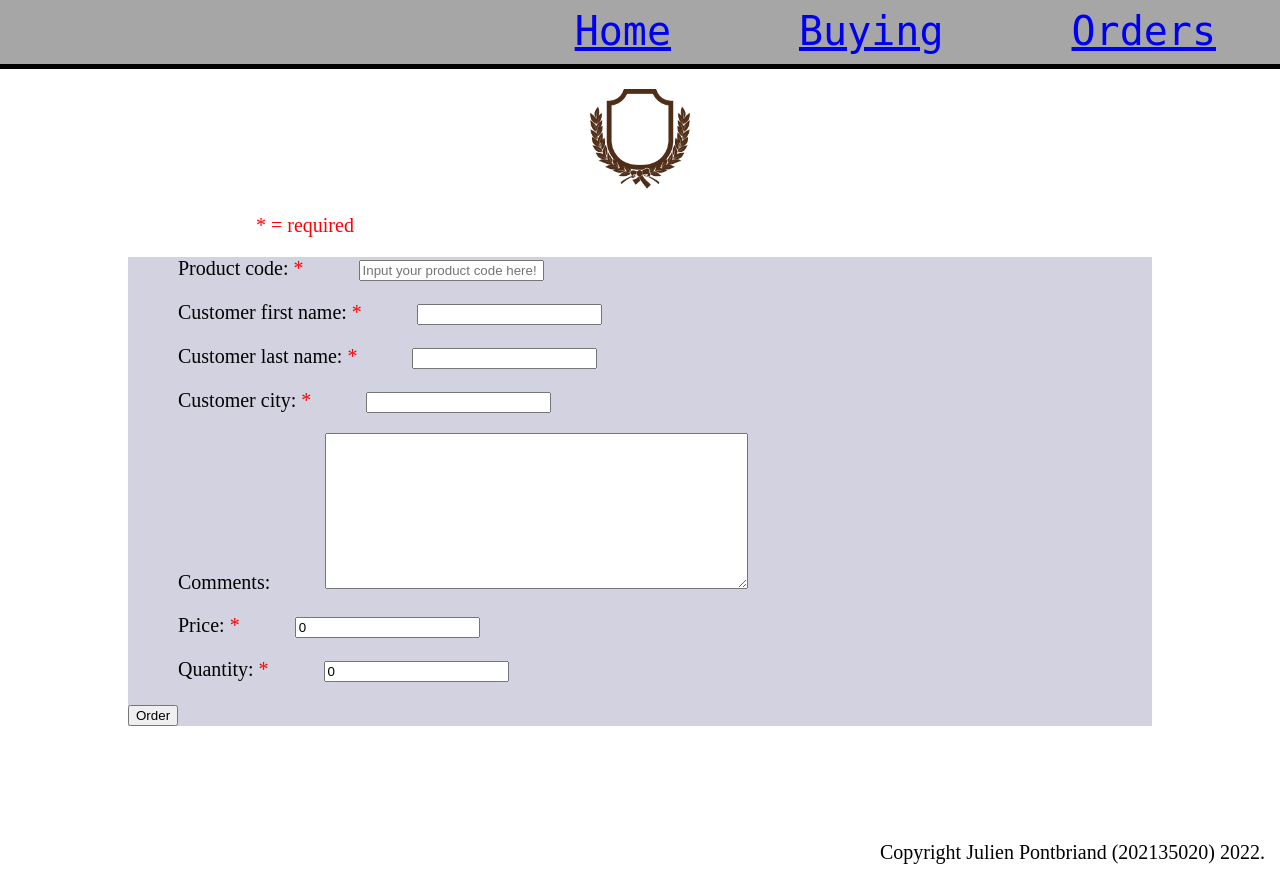
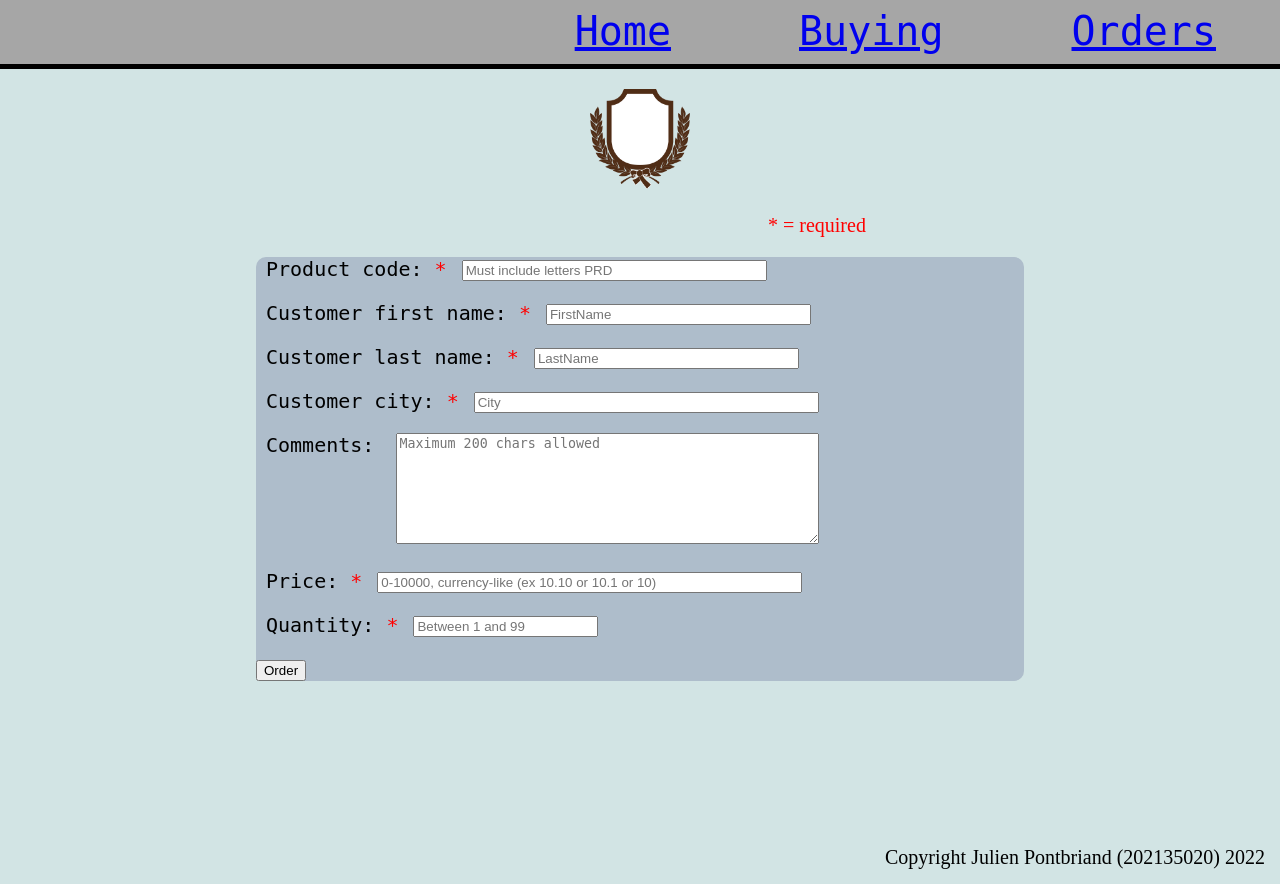
Before and after one commit to NullZeal/php-website, a PHP site: page /buying.php in a window 1280 px wide. Run offline with PHP 8.4, Linux system fonts and the light colour scheme; data that the repository does not hold is empty.

Commit message:
Pretty much finished the buying page validations Still need to create the json string file

```diff
--- a/buying.php
+++ b/buying.php
@@ -16,8 +16,8 @@ $firstName = "";
 $lastName = "";
 $city = "";
 $comments = "";
-$price = 0;
-$quantity = 0;
+$price = "";
+$quantity = "";
 
 #Validation content for all the fields
 $validationProductCode = "";
@@ -25,92 +25,131 @@ $validationFirstName = "";
 $validationLastName = "";
 $validationCity = "";
 $validationComments = "";
-$valiationPrice = 0;
-$validationQuantity = 0;
+$validationPrice = "";
+$validationQuantity = "";
 
 $errorsOccured = false;
 $orderConfirmation = "";
 
 
+
+// function taken from
+// https://stackoverflow.com/questions/4982291/how-to-check-if-an-entered-value-is-currency
+
+function isCurrency($number)
+{
+  return preg_match("/^-?[0-9]+(?:\.[0-9]{1,2})?$/", $number);
+}
+
+function isAnInt($number)
+{
+  return preg_match("/^[0-9]+$/", $number);
+}
+
 if (isset($_POST["buyingPage"])) {
 
-    $productCode = htmlspecialchars($_POST["productCode"]) ;
+    $productCode = htmlspecialchars($_POST["productCode"]);
     $firstName = htmlspecialchars($_POST["firstName"]);
     $lastName = htmlspecialchars($_POST["lastName"]);
-    $city = htmlspecialchars($_POST["city"]) ;
+    $city = htmlspecialchars($_POST["city"]);
     $comments = htmlspecialchars($_POST["comments"]);
     $price = htmlspecialchars($_POST["price"]);
     $quantity = htmlspecialchars($_POST["quantity"]);
 
-    switch ($productCode){
-        case "":
+    if($productCode == ""){
         $validationProductCode = "The product code cannot be empty";
         $errorsOccured = true;
-            break;
-        case strlen($productCode) > 25:
+    }
+    elseif (mb_strlen($productCode) > 25){
         $validationProductCode = "The product code cannot be over 25 characters";
         $errorsOccured = true;
-            break;
-        case stristr($productCode,"prd") == false:
+    }
+    elseif (stristr($productCode, "prd") == false) {
         $validationProductCode = "Product code must contain the letters PRD";
         $errorsOccured = true;
-            break;
-        default:
     }
 
-    switch ($firstName){
-        case "":
-            $validationProductCode = "The first name cannot be empty";
+    if ($firstName == ""){
+        $validationFirstName = "The first name cannot be empty";
         $errorsOccured = true;
-            break;
-        case strlen($firstName) > 20:
+    }
+    elseif(mb_strlen($firstName) > 20){
         $validationFirstName = "The first name cannot be over 20 characters";
         $errorsOccured = true;
-            break;
-        default:
     }
 
-    switch ($lastName){
-        case "":
-            $validationProductCode = "The last name cannot be empty";
+    if ($lastName == ""){
+        $validationLastName = "The last name cannot be empty";
         $errorsOccured = true;
-            break;
-        case strlen($lastName) > 20:
+    }
+    elseif(mb_strlen($lastName) > 20){
         $validationLastName = "The last name cannot be over 20 characters";
         $errorsOccured = true;
-            break;
-        default:
     }
 
-    switch ($city){
-        case "":
-            $validationProductCode = "The city name cannot be empty";
+    if ($city == ""){
+        $validationCity = "The city name cannot be empty";
             $errorsOccured = true;
-            break;
-        case strlen($city) > 20:
+    }
+    elseif(mb_strlen($city) > 30){
         $validationCity = "The city name cannot be over 30 characters";
         $errorsOccured = true;
-            break;
-        default:
+    }
+
+    if (mb_strlen($comments) > 200){
+        $validationComments = "The comment section cannot contain more than 200 characters";
+        $errorsOccured = true;
+    }
+
+    if(!isCurrency($price)){
+        $validationPrice = "The price must be a numeric, currency-like value";
+        $errorsOccured = true;
+    }
+    elseif ((float)$price < 0) {
+        $validationPrice = "The price cannot be a negative value";
+        $errorsOccured = true;
+    }
+    elseif($price > 10000){
+        $validationPrice = "The price cannot be a over 10k";
+        $errorsOccured = true;
+    }
+
+    if(!is_numeric($quantity)){
+        $validationQuantity = "The quantity must be a numeric value";
+        $errorsOccured = true;
+    }
+    elseif(!filter_var((float)$quantity, FILTER_VALIDATE_INT)){
+        $validationQuantity = "The quantity must be an integer value";
+        $errorsOccured = true;
+    }
+    elseif ((int)$quantity < 1) {
+        $validationQuantity = "The quantity cannot be a under 1";
+        $errorsOccured = true;
+    }
+    elseif ((int)$quantity > 99) {
+        $validationQuantity = "The quantity cannot be a over 99";
+        $errorsOccured = true;
     }
 
 
-
     #if no errors occured
-    if($errorsOccured == false){
+    if ($errorsOccured == false) {
         $orderConfirmation = "Your order was complete!";
-        $productCode = "" ;
+        $productCode = "";
         $firstName = "";
         $lastName = "";
-        $city = "" ;
+        $city = "";
         $comments = "";
         $price = "";
         $quantity = "";
     }
 
+    $subtotal = (int)$quantity * (float)$price;
+
 }
 
-function generateRedStar(){
+function generateRedStar()
+{
     echo "<span id='red'>*</span>";
 }
 
@@ -121,15 +160,13 @@ function generateBuyingPage($productCode,
     $comments,
     $price,
     $quantity,
-
     $validationProductCode,
     $validationFirstName,
-    $validationLastName ,
+    $validationLastName,
     $validationCity,
     $validationComments,
-    $valiationPrice ,
+    $valiationPrice,
     $validationQuantity,
-
     $orderConfirmation,
     $errorsOccured)
 {
@@ -148,69 +185,95 @@ function generateBuyingPage($productCode,
                 <label>Product code: <?php generateRedStar(); ?></label>
                 <input type="text"
                        name="productCode"
-                               value="<?php echo $productCode?>"
-                               placeholder="Input your product code here!">
-
+                       value="<?php echo $productCode ?>"
+                       placeholder="Must include letters PRD"
+                       size="35"
+                       maxlength="25">
                 <span style="color:red"><?php echo $validationProductCode; ?></span>
             </p>
 
             <p>
                 <label>Customer first name: <?php generateRedStar(); ?></label>
-                        <input  type="text" name="firstName" value="<?php echo $firstName?>">
-                        <span style="color:red"><?php echo $validationErrorModel; ?></span>
+                <input
+                    type="text"
+                    name="firstName"
+                    value="<?php echo $firstName ?>"
+                    placeholder="FirstName"
+                    size="30"
+                    maxlength="20">
+                <span style="color:red"><?php echo $validationFirstName; ?></span>
             </p>
 
             <p>
                 <label>Customer last name: <?php generateRedStar(); ?></label>
-                        <input  type="text" name="lastName" value="<?php echo $lastName?>">
-                        <span style="color:red"><?php echo $validationErrorYear; ?></span>
+                <input
+                    type="text"
+                    name="lastName"
+                    value="<?php echo $lastName ?>"
+                    placeholder="LastName"
+                    size="30"
+                    maxlength="20">
+                <span style="color:red"><?php echo $validationLastName; ?></span>
             </p>
 
             <p>
                 <label>Customer city: <?php generateRedStar(); ?></label>
-                        <input  type="text" name="city" value="<?php echo $city?>">
-                        <span style="color:red"><?php echo $validationErrorYear; ?></span>
+                <input
+                    type="text"
+                    name="city"
+                    value="<?php echo $city ?>"
+                    placeholder="City"
+                    size="40"
+                    maxlength="30">
+                <span style="color:red"><?php echo $validationCity; ?></span>
             </p>
 
             <p>
                 <label>Comments: </label>
                 <textarea name="comments"
-                                  value="<?php echo $comments?>"
-                                  rows="10"
+                          placeholder="Maximum 200 chars allowed"
+                          value="<?php echo $comments ?>"
+                          rows="7"
                           cols="50"
-                                  maxlength="200">
-
-                        </textarea>
-                        <span style="color:red"><?php echo $validationErrorYear; ?></span>
+                          maxlength="200"></textarea>
+                <span style="color:red"><?php echo $validationComments; ?></span>
             </p>
 
             <p>
                 <label>Price: <?php generateRedStar(); ?></label>
-                        <input  type="text" name="price" value="<?php echo $price?>">
-                        <span style="color:red"><?php echo $validationErrorMake; ?></span>
+                <input
+                    type="text"
+                    name="price"
+                    value="<?php echo $price ?>"
+                    placeholder="0-10000, currency-like (ex 10.10 or 10.1 or 10)"
+                    size="50"
+                    maxlength="15">
+                <span style="color:red"><?php echo $valiationPrice; ?></span>
             </p>
 
             <p>
                 <label>Quantity: <?php generateRedStar(); ?></label>
-                        <input  type="text" name="quantity" value="<?php echo $quantity?>">
-                        <span style="color:red"><?php echo $validationErrorMake; ?></span>
+                <input
+                    type="text"
+                    name="quantity"
+                    value="<?php echo $quantity ?>"
+                    placeholder="Between 1 and 99">
+                <span style="color:red"><?php echo $validationQuantity; ?></span>
             </p>
 
             <input type = "submit" value="Order" name="buyingPage"/>
         </form>
 
-    <?php echo $orderConfirmation;
+        <p class="confirmation"><?php echo $orderConfirmation?></p>
+
+        <?php
     }
-
-
-
     openDoctypeTag();
     openHtmlTag();
     generatePageHead($pageTitle, FILE_CSS_BUYING);
     openBodyTag();
 
     generateNavigationMenu();
-
 
     generateBuyingPage(
         $productCode,
@@ -220,19 +283,16 @@ generateBuyingPage(
         $comments,
         $price,
         $quantity,
-
         $validationProductCode,
         $validationFirstName,
-    $validationLastName ,
+        $validationLastName,
         $validationCity,
         $validationComments,
-    $valiationPrice ,
+        $validationPrice,
         $validationQuantity,
-
         $orderConfirmation,
         $errorsOccured
     );
-
 
     generatePageFooter();
 
--- a/css/buying.css
+++ b/css/buying.css
@@ -1,7 +1,7 @@
 #required{
     display:block;
     color:red;
-    margin-left:20vw;
+    margin-left:60vw;
 }
 
 #red {
@@ -9,11 +9,21 @@
 }
 
 #buyingForm{
-    margin-left:10vw;
-    margin-right:10vw;
+    margin-left:20vw;
+    margin-right:20vw;
     background-color: rgba(30,30,100, 0.2);
+    border-radius: 10px;
 }
 
 label{
-    margin:50px;
+    margin:10px;
+    vertical-align: top;
+    font-family:monospace, arial;
 }
+
+body{
+    background-color: rgba(33,122,122,0.2);
+}
+.confirmation{
+    margin-left:43vw;
+}
--- a/css/global.css
+++ b/css/global.css
@@ -46,7 +46,7 @@ a{
 footer{
     position:relative;
     bottom: 0;
-    margin-top: 100px;
+    margin-top: 150px;
     padding: 15px;
     text-align: right;
 }
--- a/php/globalFunctions.php
+++ b/php/globalFunctions.php
@@ -90,7 +90,7 @@ function generatePageFooter()
 {
     ?>
     <footer>
-            Copyright Julien Pontbriand (202135020) <?php echo date("Y") ?>.
+            Copyright Julien Pontbriand (202135020) <?php echo date("Y") ?>
         </footer>
     <?php
 }
```
Also changed, not shown: index.php (+6 -4 lines). Lines whose indentation alone changed are shown as unchanged.
